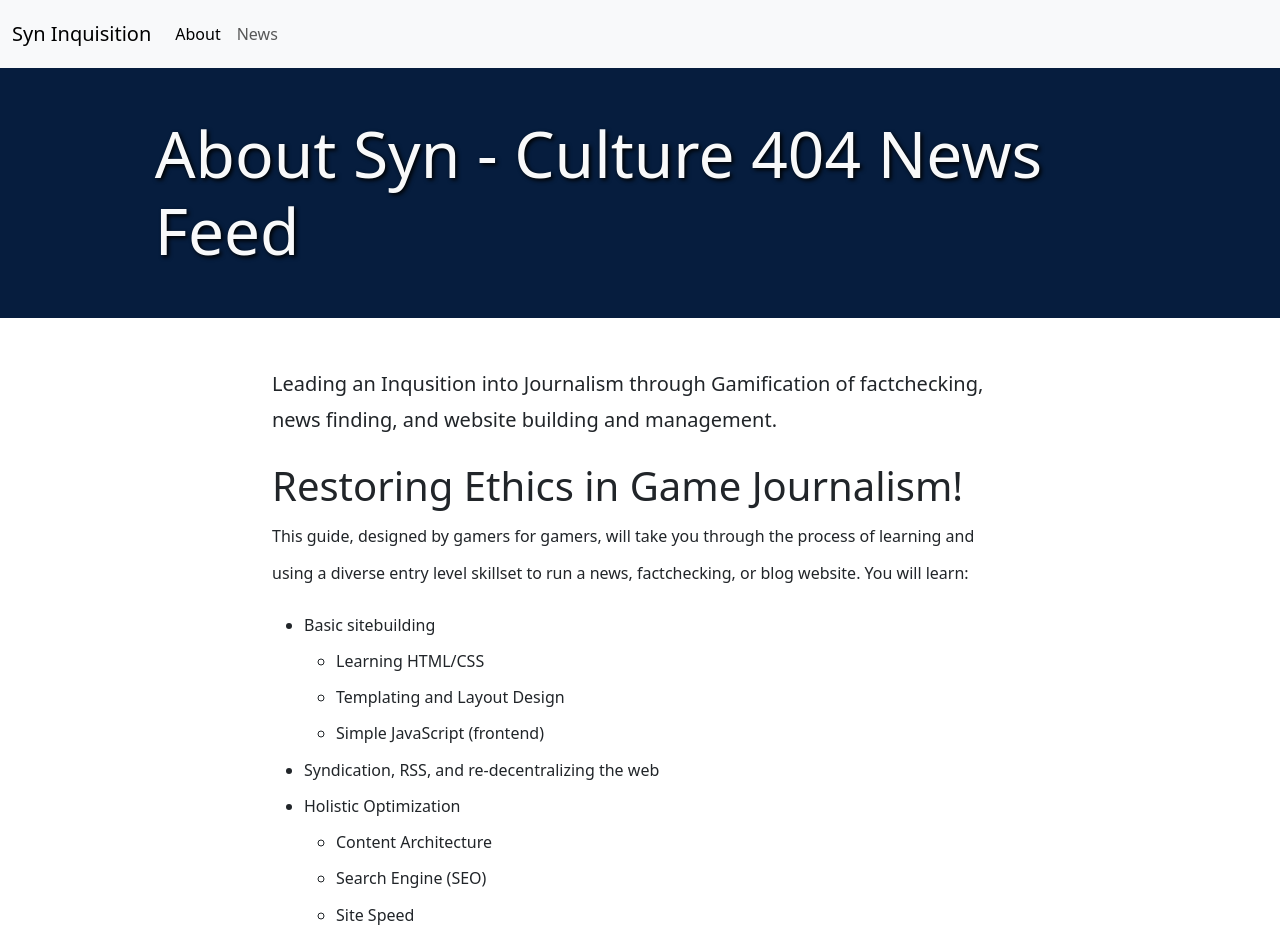
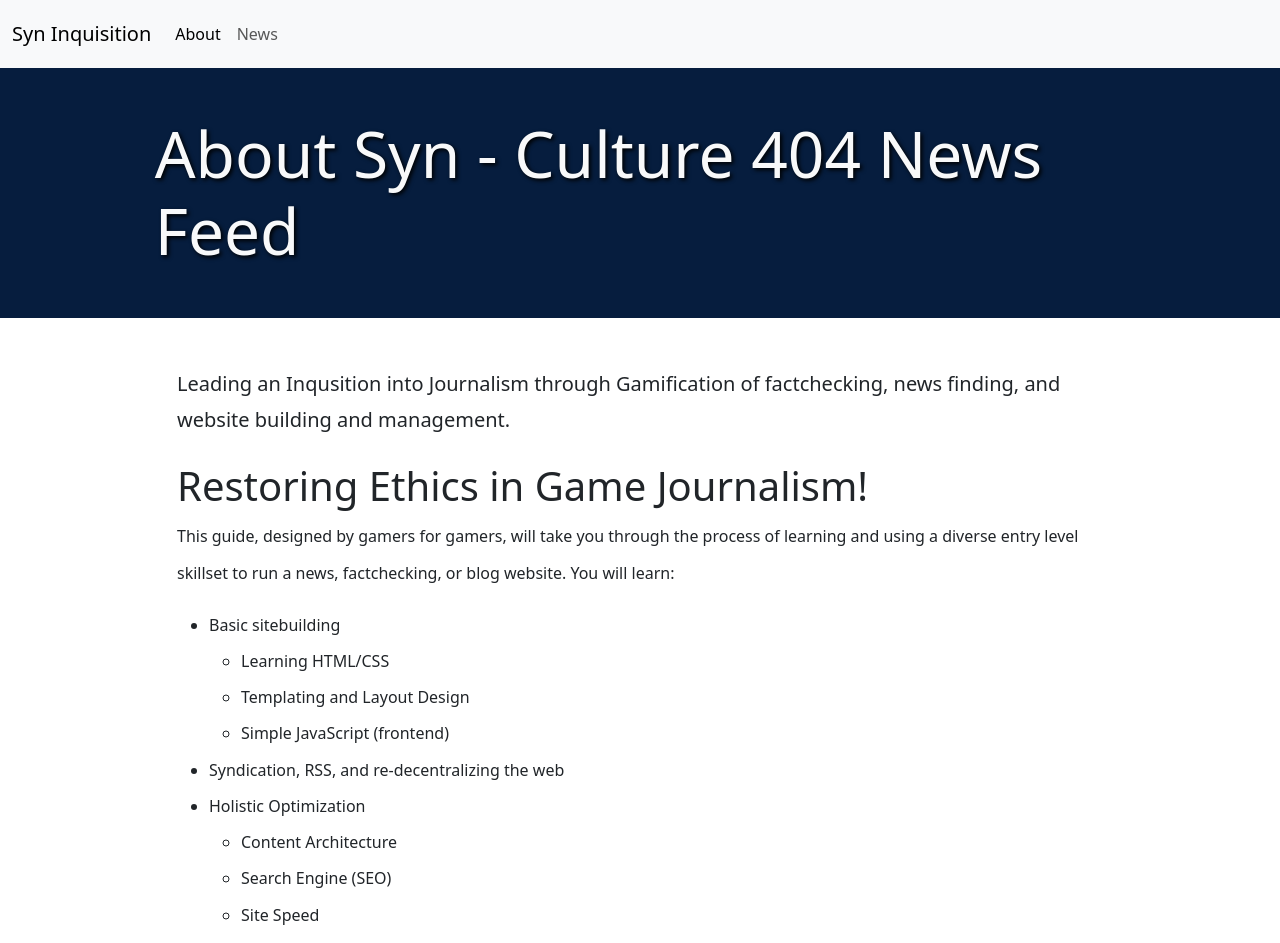
Before and after one commit to Culture-404/Syn_Inquisition, a Jekyll site: the page built from _library/2024-03-19-about-syn.md, in a window 1280 px wide. Shown: the top 943 px of the page. Built offline with Jekyll 4.4.1, drawn with Linux system fonts in a browser that asks for light colours.

Commit message:
widen post text areas

```diff
--- a/_layouts/post.html
+++ b/_layouts/post.html
@@ -15,7 +15,7 @@ layout: default
 </div>
 <div class="container  mt-5">
     <div class="row justify-content-center">
-        <div class="col-md-8 col-12 mb-3">
+        <div class="col-md-10 col-12 mb-3">
             {{ content }}
 
             {% if page.canonical %}
```
